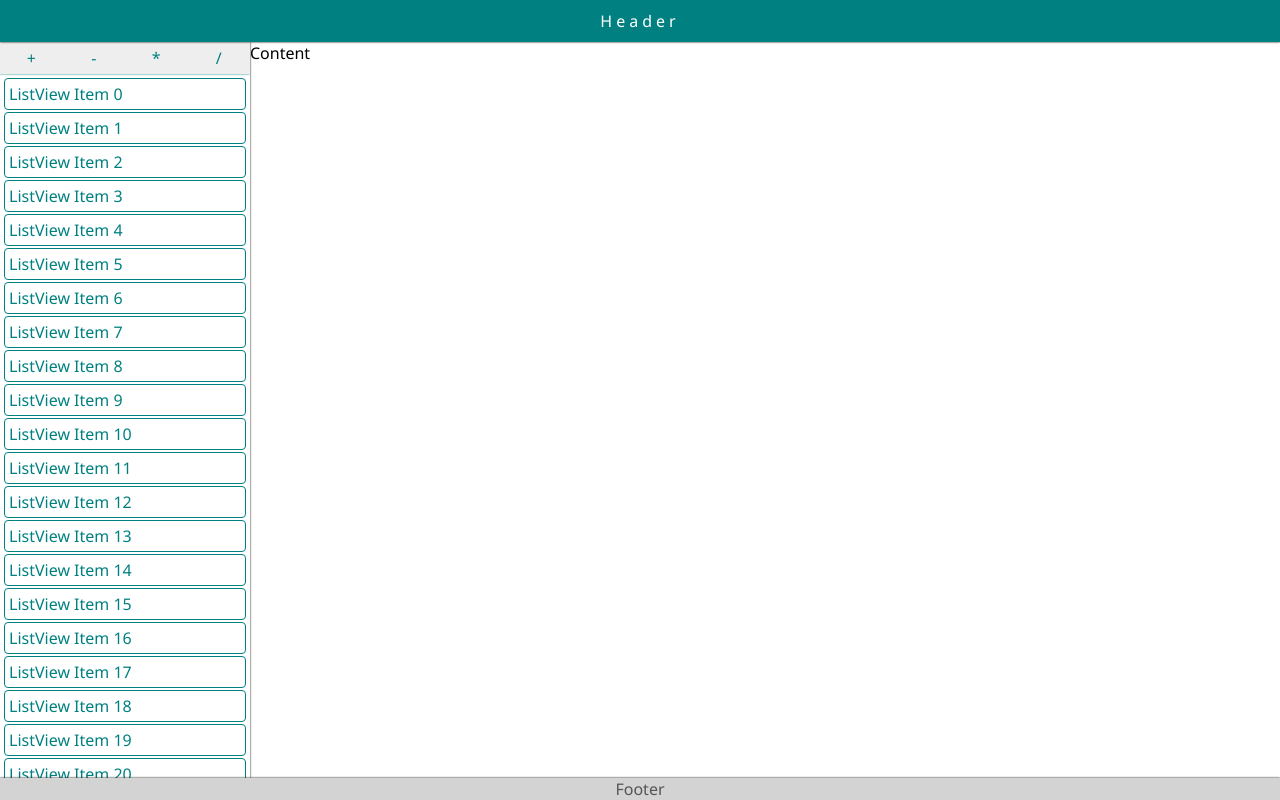
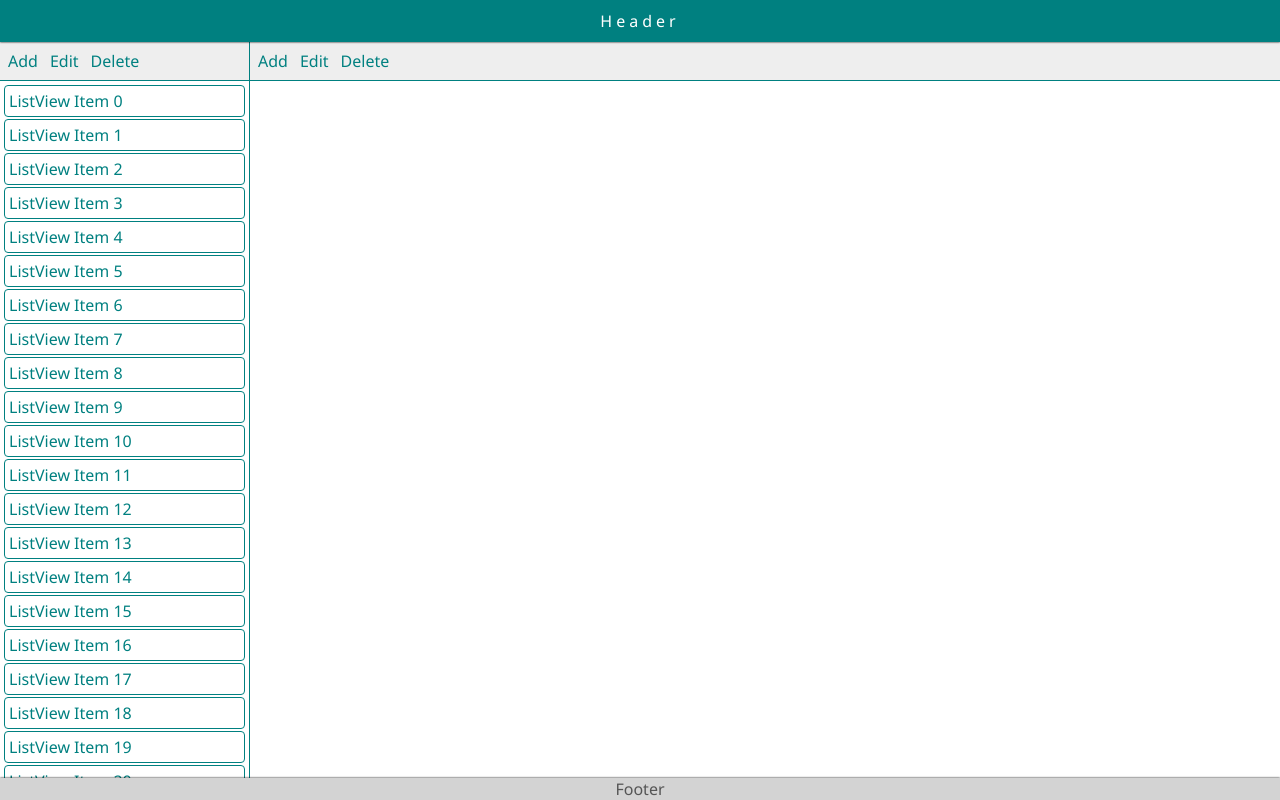
Before and after one commit to TukhvatullinTR/project_notes, a React (Create React App) app: page / in a window 1280 px wide. Built offline with nearby package versions, Linux system fonts and the light colour scheme.

Commit message:
add component Content

```diff
--- a/src/App.js
+++ b/src/App.js
@@ -7,6 +7,8 @@ import ListView from "./components/UI/ListView";
 import Footer from "./components/UI/Footer";
 import ToolBar from "./components/UI/ToolBar";
 import ToolBarItem from "./components/UI/ToolBarItem";
+import Content from "./components/UI/Content";
+
 
 const App = () => {
   let Items = [];
@@ -20,14 +22,19 @@ const App = () => {
       <Container>
         <SideBar>
           <ToolBar>
-            <ToolBarItem>+</ToolBarItem>
-            <ToolBarItem>-</ToolBarItem>
-            <ToolBarItem>*</ToolBarItem>
-            <ToolBarItem>/</ToolBarItem>
+            <ToolBarItem>Add</ToolBarItem>
+            <ToolBarItem>Edit</ToolBarItem>
+            <ToolBarItem>Delete</ToolBarItem>
           </ToolBar>
           <ListView title="Projects" items={Items} />
         </SideBar>
-        <section>Content</section>
+        <Content>
+          <ToolBar>
+            <ToolBarItem>Add</ToolBarItem>
+            <ToolBarItem>Edit</ToolBarItem>
+            <ToolBarItem>Delete</ToolBarItem>
+          </ToolBar>
+        </Content>
       </Container>
       <Footer>Footer</Footer>
     </div>
--- /dev/null
+++ b/src/components/UI/Content.css
@@ -0,0 +1,5 @@
+.Content {
+  flex: 1;
+  display: flex;
+  flex-direction: column;
+}
--- /dev/null
+++ b/src/components/UI/Content.jsx
@@ -0,0 +1,12 @@
+import React from 'react';
+import './Content.css'
+
+const Container = ({children}) => {
+  return (
+    <section className="Content">
+      {children}
+    </section>
+  )
+}
+
+export default Container
--- a/src/components/UI/ListView.css
+++ b/src/components/UI/ListView.css
@@ -1,11 +1,11 @@
 .ListView {
   min-width: 200px;
   height: 0;
-  color: teal;
   margin: 2px;
 }
 
 .ListViewItem {
+  color: teal;
   margin: 2px;
   padding: 4px;
   border-radius: 4px;
@@ -13,8 +13,9 @@
   transition: 0.3s;
   cursor: pointer;
 }
-
 .ListViewItem:hover {
-  color: white;
-  background: teal;
+  background: rgba(0,128,128,0.2);
 }
+.ListViewItem:active {
+  background: rgba(0,128,128,0.4);
+}
--- a/src/components/UI/SideBar.css
+++ b/src/components/UI/SideBar.css
@@ -1,7 +1,6 @@
 .SideBar {
-  /*padding: 2px;*/
   flex-basis: 250px;
-  box-shadow: 0 0 2px black;
+  border-right: 1px solid teal;
   display: flex;
   flex-direction: column;
   overflow-y: auto;
--- a/src/components/UI/ToolBar.css
+++ b/src/components/UI/ToolBar.css
@@ -1,12 +1,34 @@
 .ToolBar {
-  flex-basis: 32px;
+  flex-basis: 36px;
   position: sticky;
   top: 0;
   color: #555;
   background: #EEE;
-  box-shadow: 0 0 2px teal;
+  border-bottom: 1px solid teal;
   display: flex;
   flex-direction: row;
-  justify-content: space-around;
+  justify-content: flex-start;
   align-items: center;
+  padding: 2px;
 }
+
+.ToolBarItem {
+  flex: 0 0 25px; /* see note below */
+  white-space: nowrap;
+  color: teal;
+  display: flex;
+  flex-direction: row;
+  justify-content: center;
+  align-items: center;
+  text-align: center;
+  padding: 6px;
+  border-radius: 2px;
+  transition: 0.3s;
+  cursor: pointer;
+}
+.ToolBarItem:hover {
+  background: rgba(0,128,128,0.2);
+}
+.ToolBarItem:active {
+  background: rgba(0,128,128,0.4);
+}
--- a/src/components/UI/ToolBarItem.css
+++ /dev/null
@@ -1,16 +0,0 @@
-.ToolBarItem {
-  color: teal;
-  /*background: white;*/
-  flex-basis: 30px;
-  display: flex;
-  flex-direction: row;
-  justify-content: center;
-  align-items: center;
-  text-align: center;
-  padding: 4px;
-  border-radius: 4px;
-}
-.ToolBarItem:hover {
-  color: white;
-  background: teal;
-}
--- a/src/components/UI/ToolBarItem.jsx
+++ b/src/components/UI/ToolBarItem.jsx
@@ -1,5 +1,4 @@
 import React from 'react';
-import './ToolBarItem.css'
 
 const ToolBarItem = ({children}) => {
   return (
```
